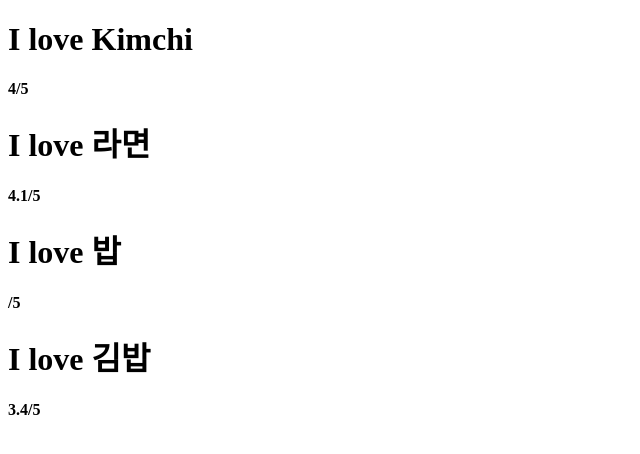
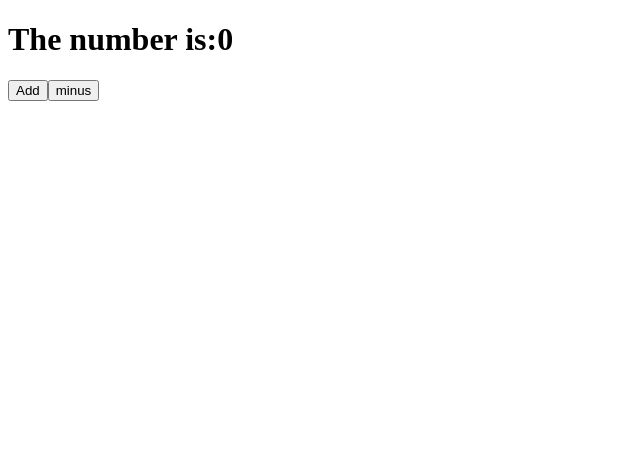
Before and after one commit to HamoHamoHamo/React-MovieApp, a React (Create React App) app: page / in a window 1280 px wide. Shown: the top 454 px of the page, without its empty margins (0-640 px from the left). Built offline with nearby package versions, Linux system fonts and the light colour scheme.

Commit message:
#3.0 Class Components and State

```diff
--- a/src/App.js
+++ b/src/App.js
@@ -1,53 +1,25 @@
+import React from "react";
 import propTypes from "prop-types";
 
-const foodILike = [
-  {
-    id: 1,
-    name: "Kimchi",
-    rating: 4,
-  },
-  {
-    id: 2,
-    name: "라면",
-    rating: 4.1,
-  },
-  {
-    id: 3,
-    name: "밥",
-
-  },
-  {
-    id: 4,
-    name: "김밥",
-    rating: 3.4,
+class App extends React.Component{
+  state = {
+    count: 0
+  };
+  add = () => {
+    console.log("add");
+  };
+  minus = () => {
+    console.log("minus");
+  };
+  render(){
+    return (
+      <div>
+        <h1>The number is:{this.state.count}</h1>
+        <button onClick={this.add}>Add</button>
+        <button onClick={this.minus}>minus</button>
+      </div>
+    );
   }
-]
-
-function Food({name, rating}){
-  return (
-    <div>
-      <h1>I love {name}</h1>
-      <h4>{rating}/5</h4>
-    </div>
-  );
-}
-
-Food.propTypes = {
-  name: propTypes.string.isRequired,
-  rating: propTypes.number,
-};
-
-
-function renderFood(dish) {
-  return <Food key={dish.id} name={dish.name} rating={dish.rating} />
-}
-
-function App() {
-  return (
-    <div>
-      {foodILike.map(renderFood)}
-    </div>
-  );
 }
 
 export default App;
```
